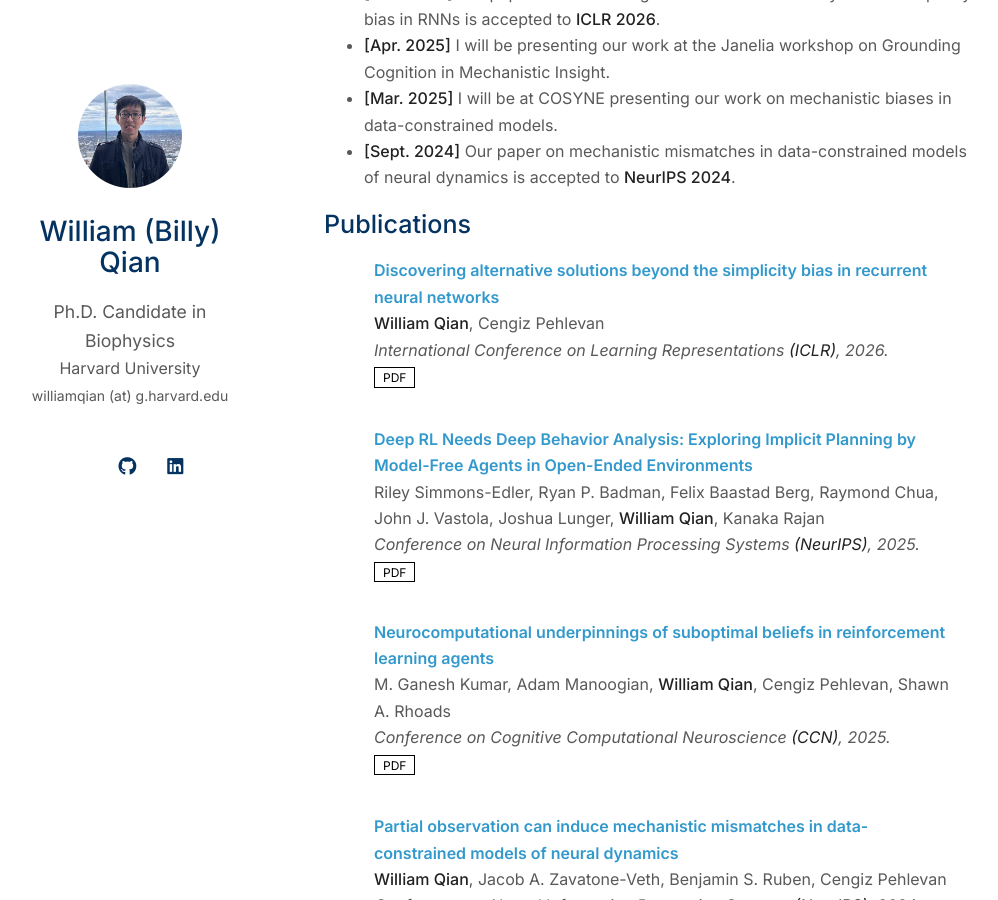
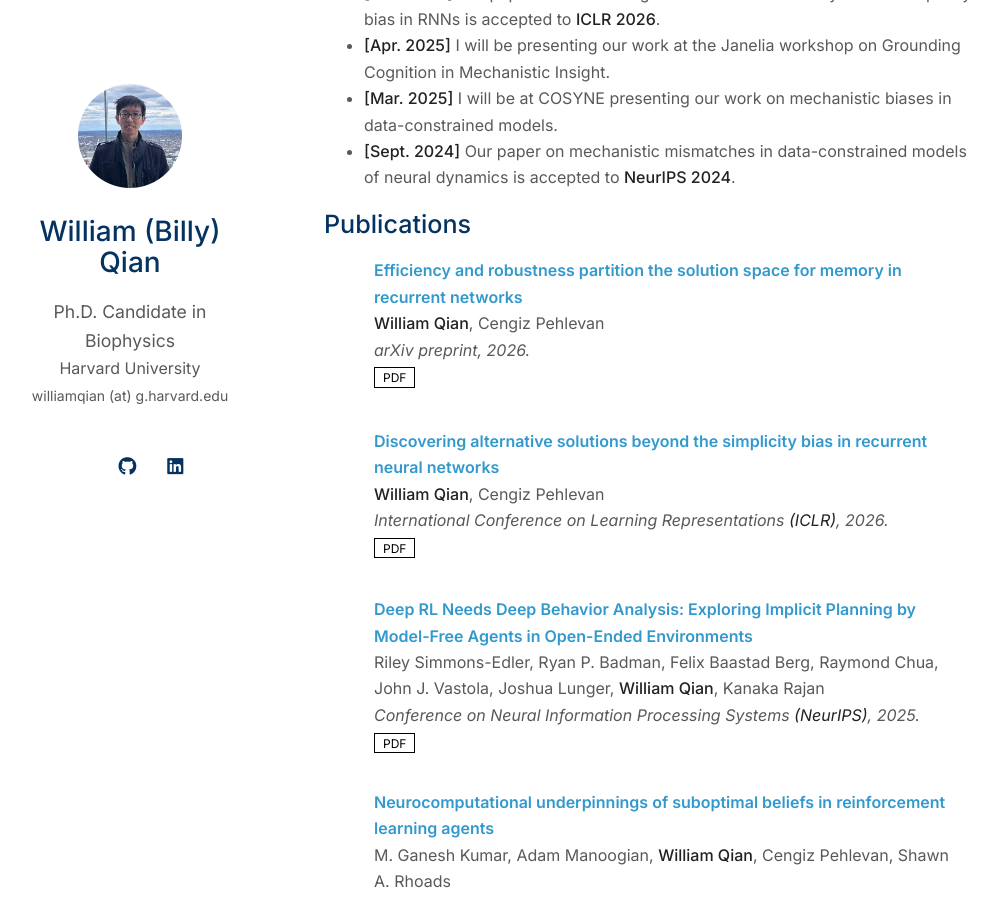
Before and after one commit to wqian0/wqian0.github.io, a Jekyll site: the page built from index.md, in a window 1280 px wide and 900 px high, scrolled down 753 px. Shown: the whole window, without its empty margins (146-1144 px from the left). Built offline with Jekyll 4.4.1, drawn with Linux system fonts in a browser that asks for light colours; a style sheet for code colours, icons or effects is not loaded; our own code applies the rules of GitHub Pages for plain Markdown files.

Commit message:
Add memory solution-space preprint (arXiv 2610.04697)
Co-Authored-By: Claude Opus 5.5 <noreply@anthropic.com>

```diff
--- a/_data/publications.yml
+++ b/_data/publications.yml
@@ -1,4 +1,10 @@
 main:
+
+  - title: Efficiency and robustness partition the solution space for memory in recurrent networks
+    authors: <strong>William Qian</strong>, Cengiz Pehlevan
+    conference_short: arXiv
+    conference: arXiv preprint, 2026.
+    pdf: https://arxiv.org/abs/2610.04697
 
   - title: Discovering alternative solutions beyond the simplicity bias in recurrent neural networks
     authors: <strong>William Qian</strong>, Cengiz Pehlevan
```
Also changed, not shown: preview.html (+7 -0 lines).
